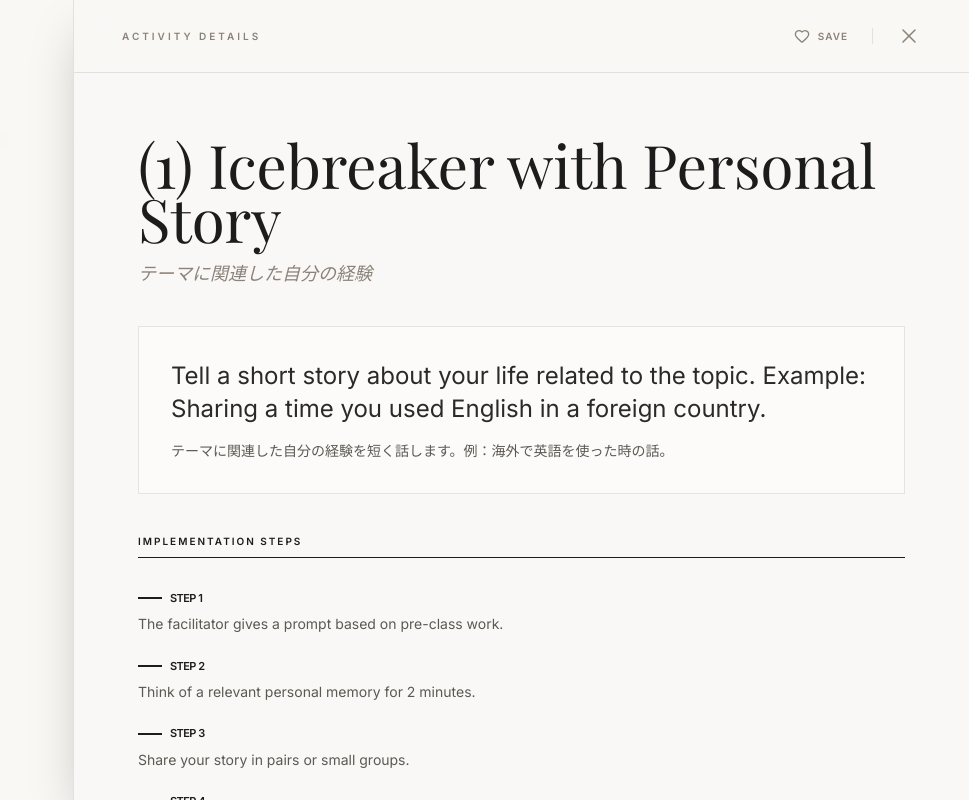
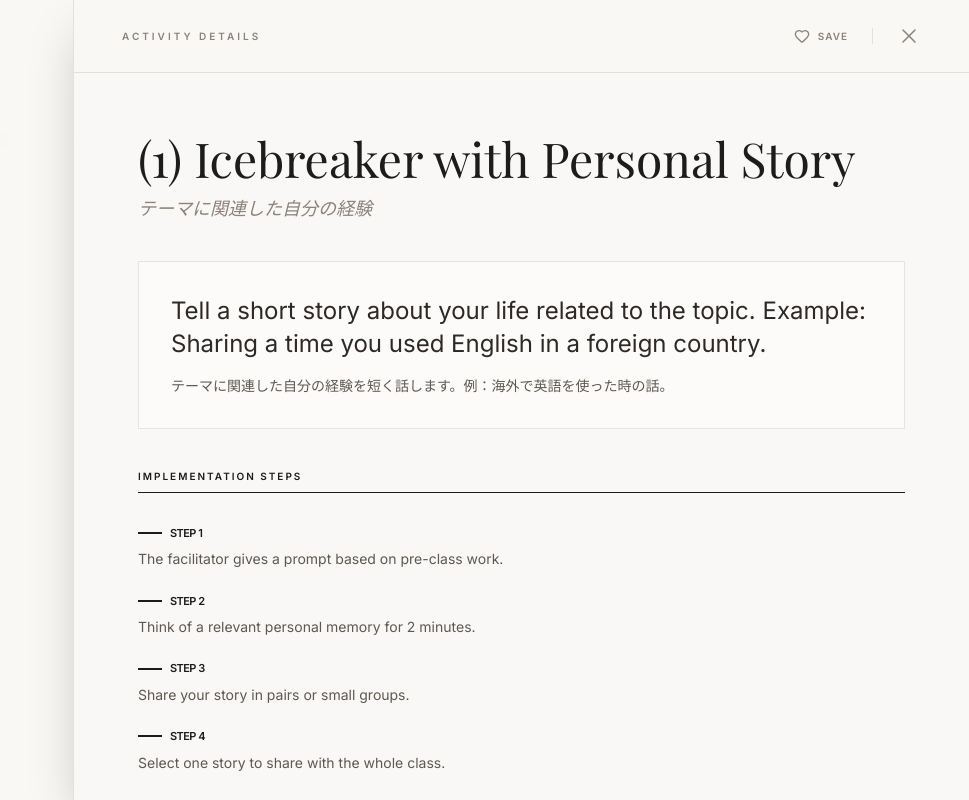
Before and after one commit to NyanyanyaNagoya/Activity-Design-Guide, a React (Vite) app: page / in a window 1280 px wide. Both pictures are taken after a click on the element 584 px from the left and 383 px from the top of the page. Shown: the top 800 px of the page, without its empty margins (311-1280 px from the left). Built offline with nearby package versions, Linux system fonts and the light colour scheme; a web font is replaced by a local one.

Commit message:
feat: Adjust activity title font size
Reduces the font size of the main activity title to improve readability and visual hierarchy on various screen sizes.

```diff
--- a/src/App.tsx
+++ b/src/App.tsx
@@ -231,7 +231,7 @@ export default function App() {
 
                 <section className="flex flex-col">
                   <div className="mb-10">
-                    <h2 className="text-4xl md:text-6xl font-serif leading-[0.9] mb-4 text-[#1C1C1C]">{selectedActivity.title}</h2>
+                    <h2 className="text-3xl md:text-5xl font-serif leading-[0.9] mb-4 text-[#1C1C1C]">{selectedActivity.title}</h2>
                     <p className="text-[19px] md:text-lg text-[#8C8279] font-serif italic leading-snug">
                       {selectedActivity.jpTitle}
                     </p>
```
